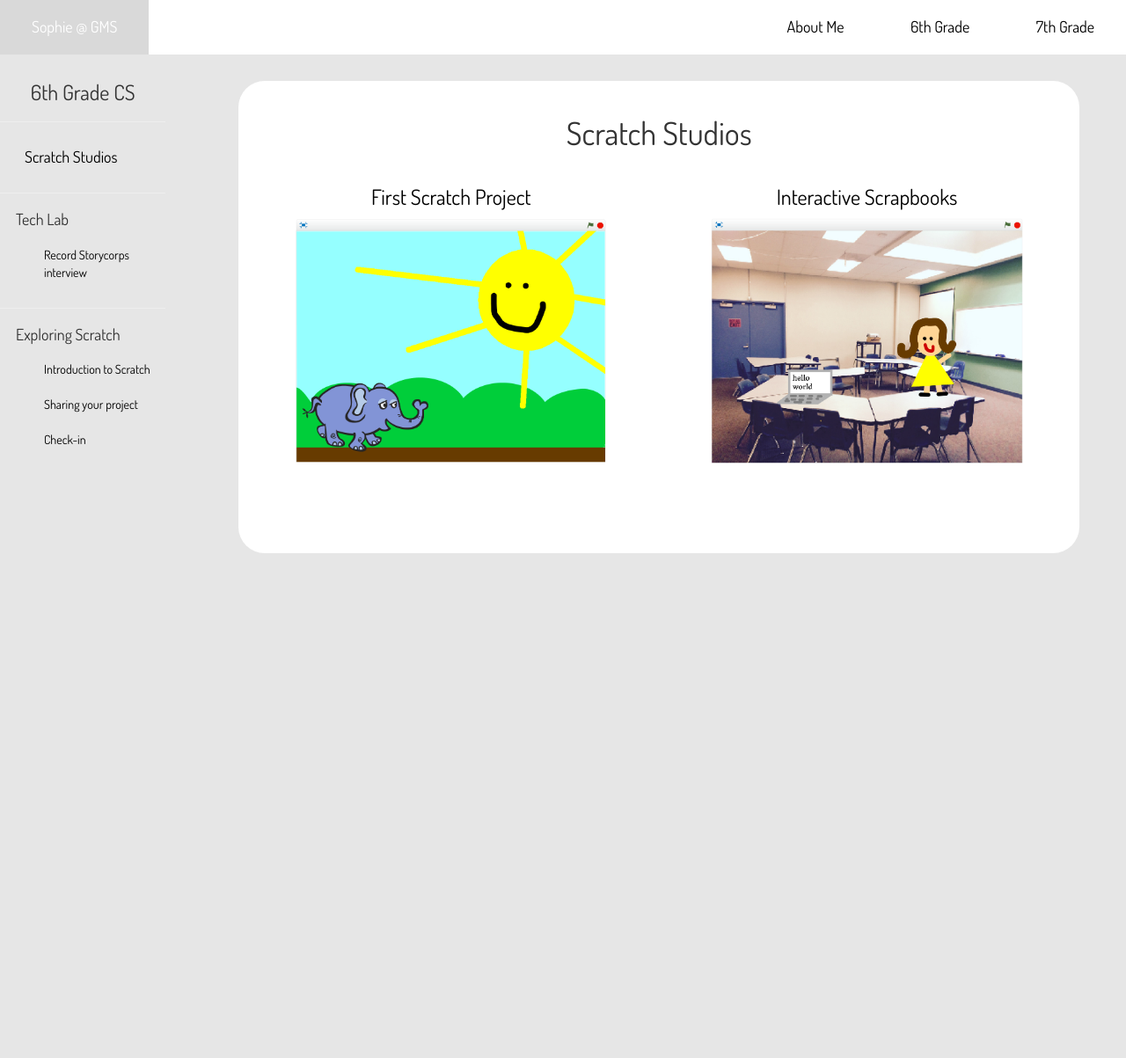
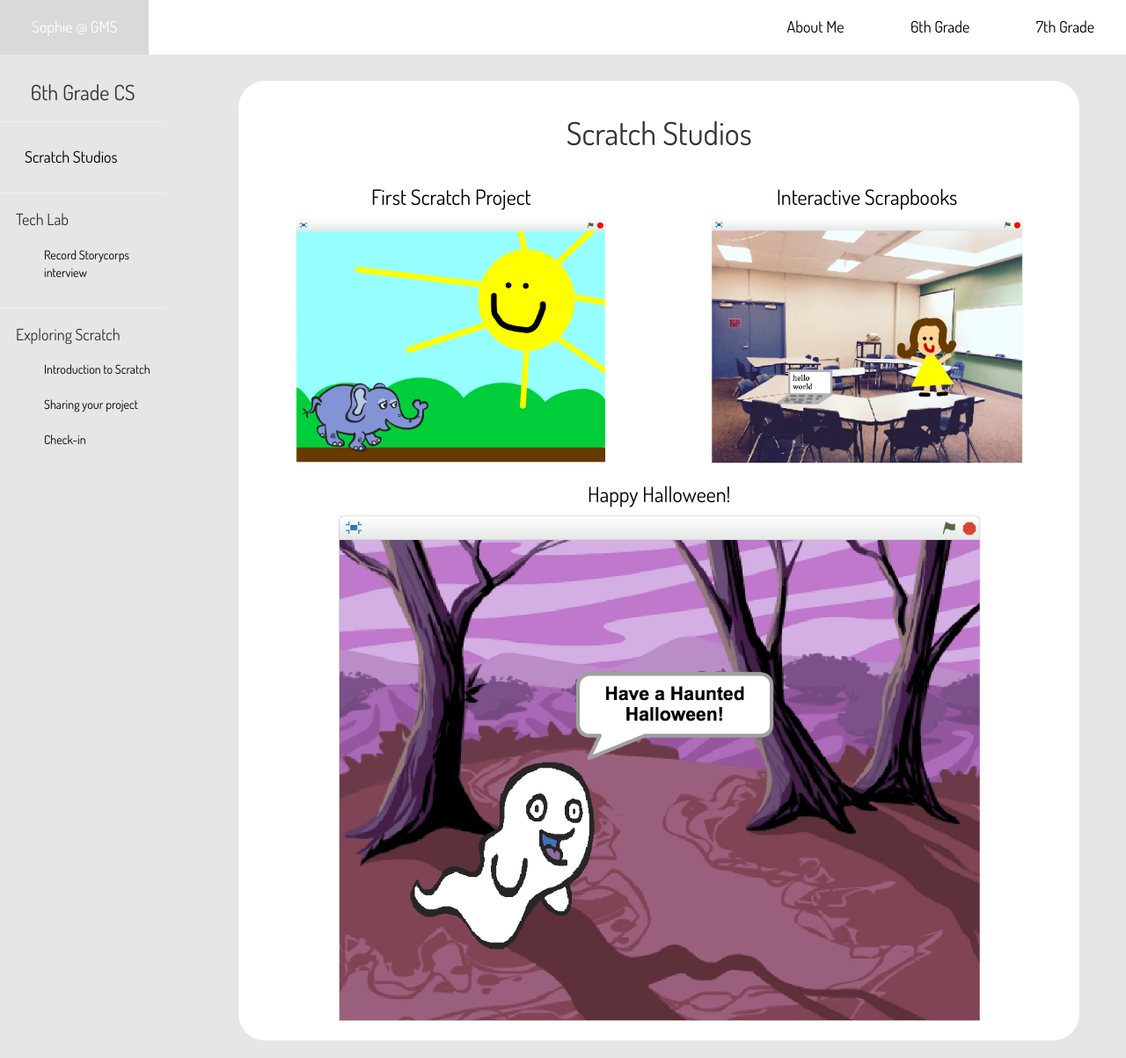
Before and after one commit to slibkind/slibkind.github.io, a Jekyll site: the page built from grade-6/studios.html, in a window 1280 px wide. Shown: the whole page at 88% size. Built offline with Jekyll 4.4.1, drawn with Linux system fonts in a browser that asks for light colours; nearby versions of some CDN libraries; library files that are not in the unit come from our copies; before the commit the page ends 900 px from its top, so only the background shows below that.

Commit message:
halloween studio

```diff
--- a/grade-6/studios.html
+++ b/grade-6/studios.html
@@ -13,7 +13,7 @@ title: Scratch Studios
 
                 <a href="https://scratch.mit.edu/studios/1535176/">
                     <h3>First Scratch Project</h3>
-                    <img src="{{ site.url }}grade-6/images/first.png"
+                    <img src="{{ site.url }}grade-6/images/first-studio.png"
                         class="img-responsive center-block"
                         width=80%
                     >
@@ -41,7 +41,26 @@ title: Scratch Studios
         </div>
     </div>
 
+    <div class="row">
 
-    <br><br><br><br>
+        <div class="col-sm-12">
+
+            <div class="thumb">
+
+                <a href="https://scratch.mit.edu/studios/1671218/">
+                    <h3>Happy Halloween!</h3>
+                    <img src = "{{ site.url }}grade-6/images/halloween-studio.png"
+                        class="img-responsive center-block"
+                        width="80%"
+                    >
+                </a>
+            </div>
+        </div>
+
+
+
+    </div>
+
+
 
 </div>
```
Also changed, not shown: grade-6/images/first-studio.png (renamed from grade-6/images/first.png), grade-6/images/halloween-studio.png (added).
